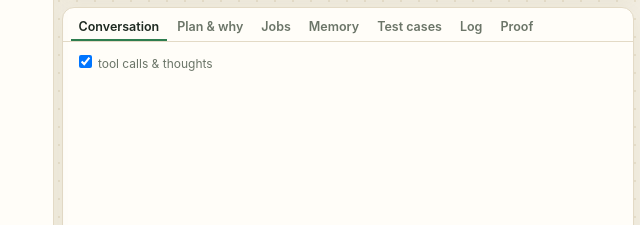
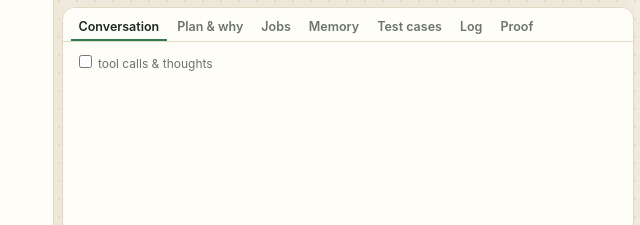
Before and after one commit to MrazzKa/fleet-copilot, a plain HTML site: page static/index.html in a window 1280 px wide. Shown: the part 296-521 px from the top of the page, 634-1274 px from the left. Drawn offline with nearby package versions, Linux system fonts and the light colour scheme; no server answers.

Commit message:
Hide tool calls and thoughts in the conversation feed by default

```diff
--- a/static/index.html
+++ b/static/index.html
@@ -73,7 +73,7 @@
         <button data-tab="proof">Proof</button>
       </nav>
       <div class="tab on" id="tab-feed">
-        <div class="feedbar"><label><input type="checkbox" id="feedTools" checked> tool calls &amp; thoughts</label><span id="agentchips"></span></div>
+        <div class="feedbar"><label><input type="checkbox" id="feedTools"> tool calls &amp; thoughts</label><span id="agentchips"></span></div>
         <div id="feed"></div>
       </div>
       <div class="tab" id="tab-plan"><div id="answer"></div><div id="explain"></div><div id="resil"></div><div id="tractors"></div></div>
```
